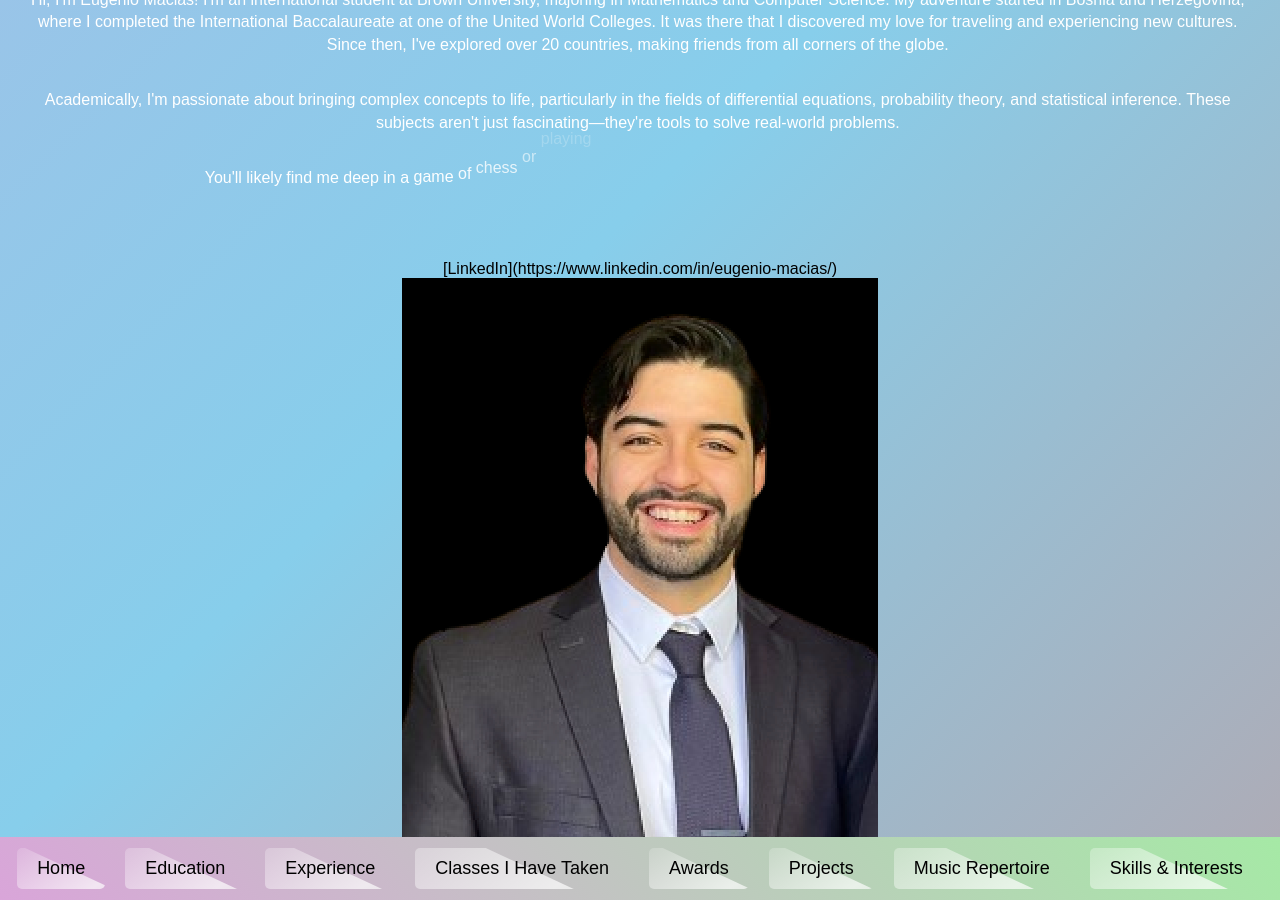
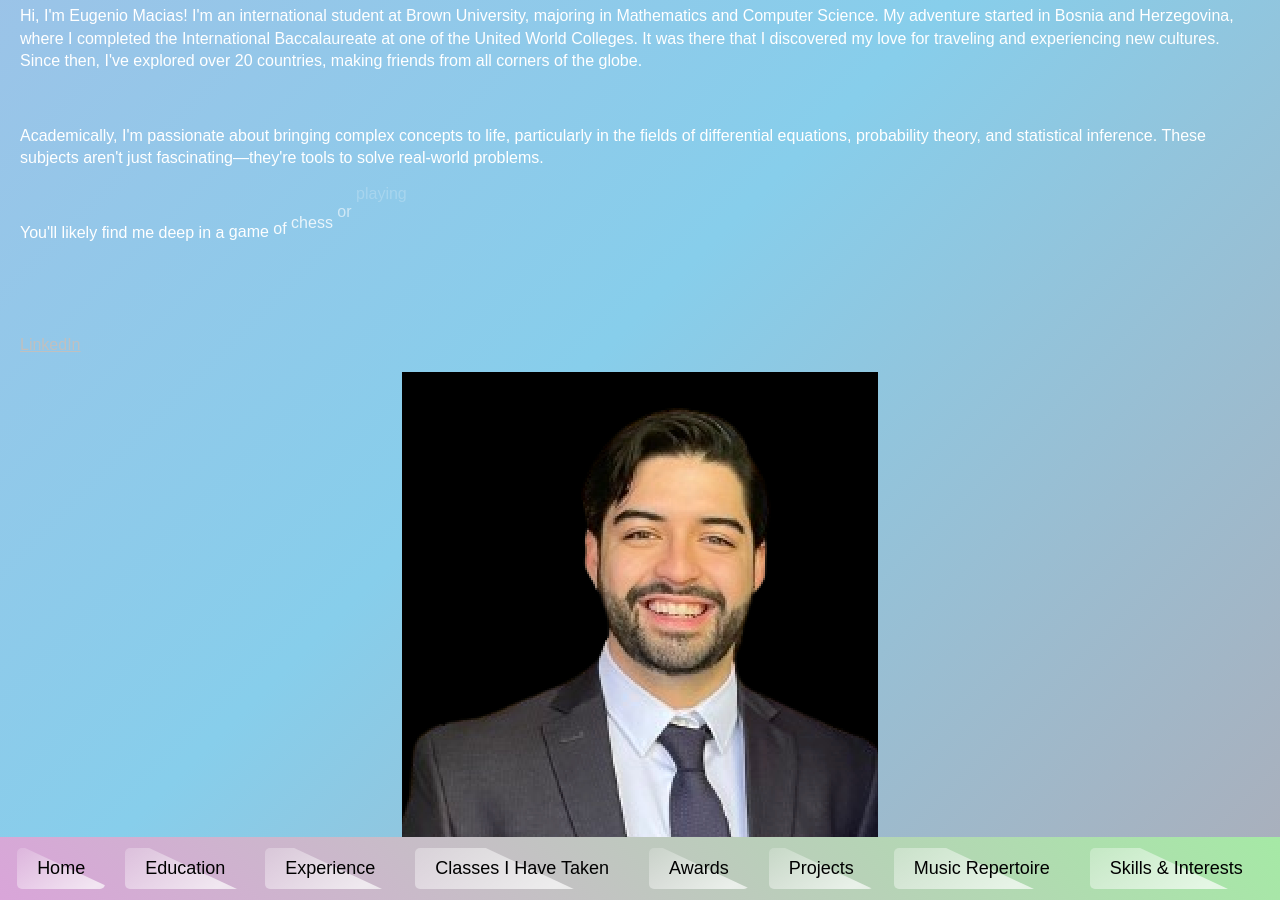
Before and after one commit to xXElGenio0203Xx/eugenio-macias.github.io, a Jekyll site: the page built from index.md, in a window 1280 px wide and 900 px high, scrolled down 829 px. Built offline with Jekyll 4.4.1, drawn with Linux system fonts in a browser that asks for light colours; some web fonts are replaced.

Commit message:
Update index.md

```diff
--- a/index.md
+++ b/index.md
@@ -2,9 +2,7 @@
 layout: default
 title: Home
 ---
-<div class="center">
-  <img src="/assets/images/gportfolio_profile_picture.png" class="profile-pic">
-<br>
+![Profile Picture](/assets/images/gportfolio_profile_picture.png){: class="profile-pic" }
 <div class="center">
     <h1>#Aspiring Mathematician & Computer Scientist</h1>
 </div>
```
